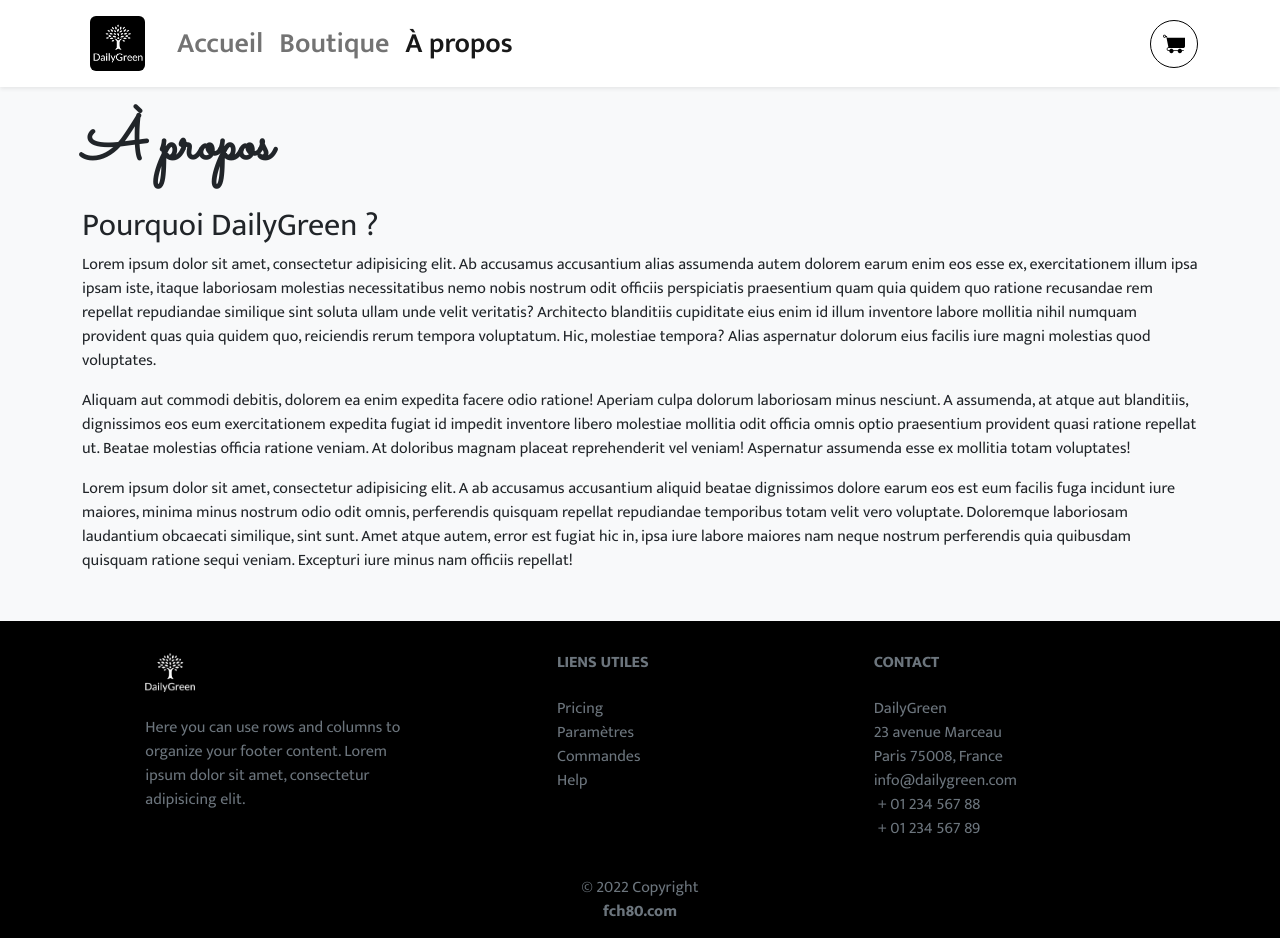
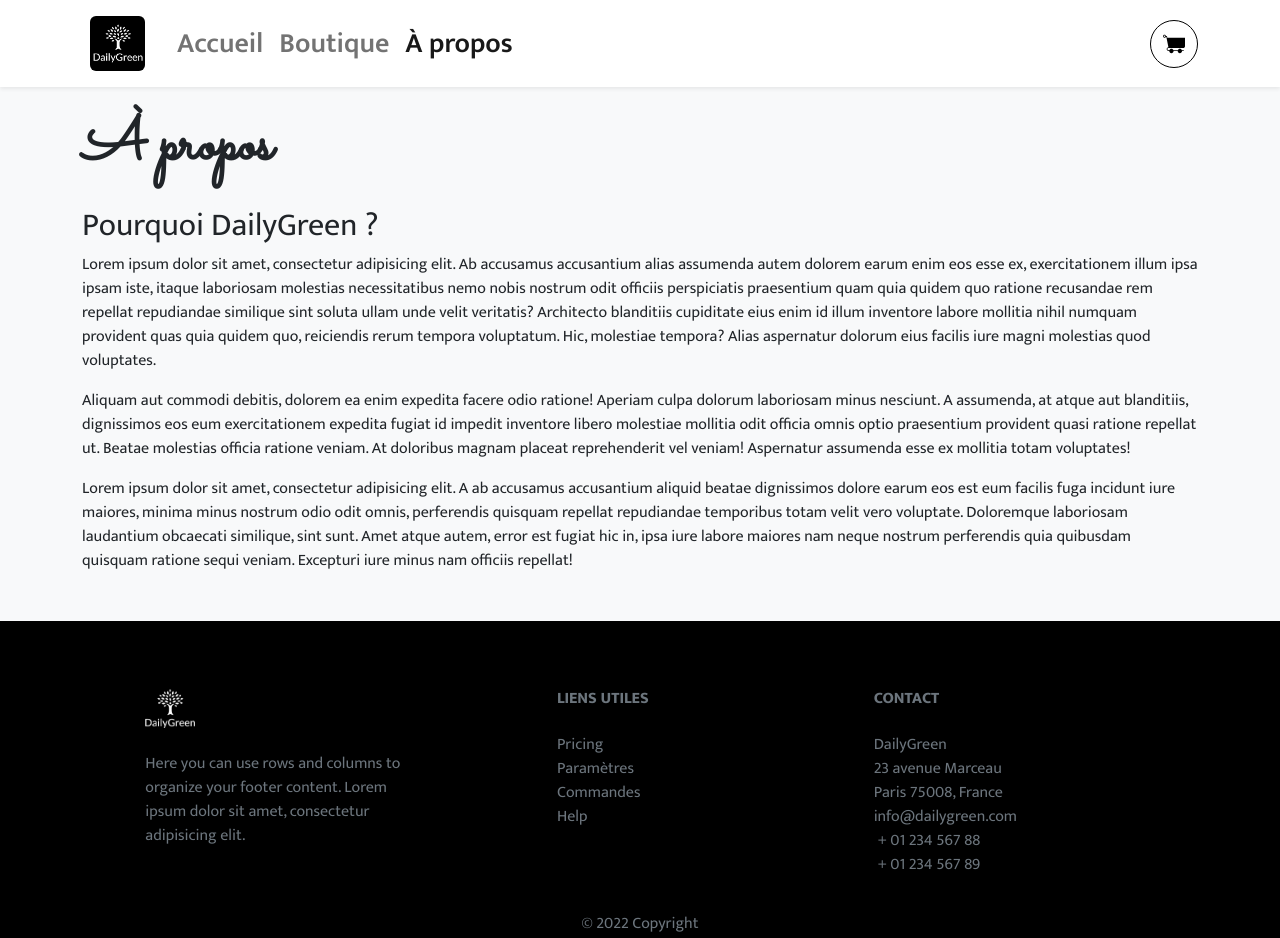
Before and after one commit to FCHDev/my-green-shop, a React (Create React App) app: page /about in a window 1280 px wide. Shown: the top 938 px of the page. Built offline with nearby package versions, Linux system fonts and the light colour scheme.

Commit message:
correction

```diff
--- a/src/components/Footer.jsx
+++ b/src/components/Footer.jsx
@@ -5,11 +5,11 @@ import logo from "../assets/dailygreen-logo.png"
 
 export default function App() {
     return (
-        <MDBFooter bgColor='dark' className='text-center text-lg-start text-muted mb-0 mt-5'>
+        <MDBFooter bgColor='dark' className='text-center text-lg-start text-muted mb-0 mt-5 p-1 h-auto'>
             <section className=''>
 
                 <MDBContainer className='text-center text-md-start mt-5 pt-3'>
-                    <MDBRow className='mt-3'>
+                    <MDBRow>
                         <MDBCol md="3" lg="4" xl="3" className='mx-auto mb-4'>
                             <h6 className='text-uppercase fw-bold mb-4'>
                                 <img src={logo} alt="dailygreen" style={{width: "50px"}}/>
@@ -25,21 +25,21 @@ export default function App() {
                         <MDBCol md="3" lg="2" xl="2" className='mx-auto mb-4'>
                             <h6 className='text-uppercase fw-bold mb-4'>Liens utiles</h6>
 
-                            <a style={{textDecoration: "none"}} className='text-reset'>
+                            <span style={{textDecoration: "none"}} className='text-reset'>
                                 Pricing
-                            </a>
+                            </span>
                             <br/>
-                            <a style={{textDecoration: "none"}} className='text-reset'>
+                            <span style={{textDecoration: "none"}} className='text-reset'>
                                 Paramètres
-                            </a>
+                            </span>
                             <br/>
-                            <a style={{textDecoration: "none"}} className='text-reset'>
+                            <span style={{textDecoration: "none"}} className='text-reset'>
                                 Commandes
-                            </a>
+                            </span>
                             <br/>
-                            <a style={{textDecoration: "none"}} className='text-reset'>
+                            <span style={{textDecoration: "none"}} className='text-reset'>
                                 Help
-                            </a>
+                            </span>
 
                         </MDBCol>
 
--- a/src/pages/Home.tsx
+++ b/src/pages/Home.tsx
@@ -1,7 +1,6 @@
 import React from 'react';
 
 const Home = () => {
-
 
     return (
         <div className="back-image  w-100 rounded p-3">
```
